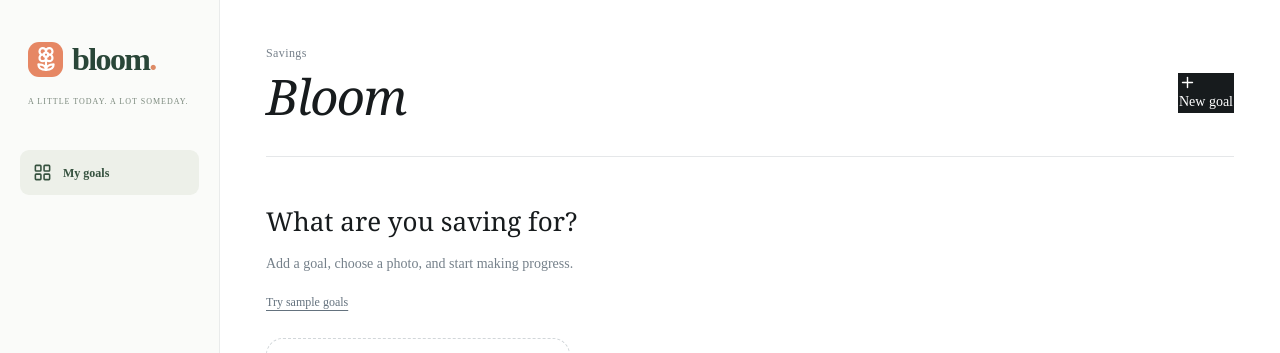
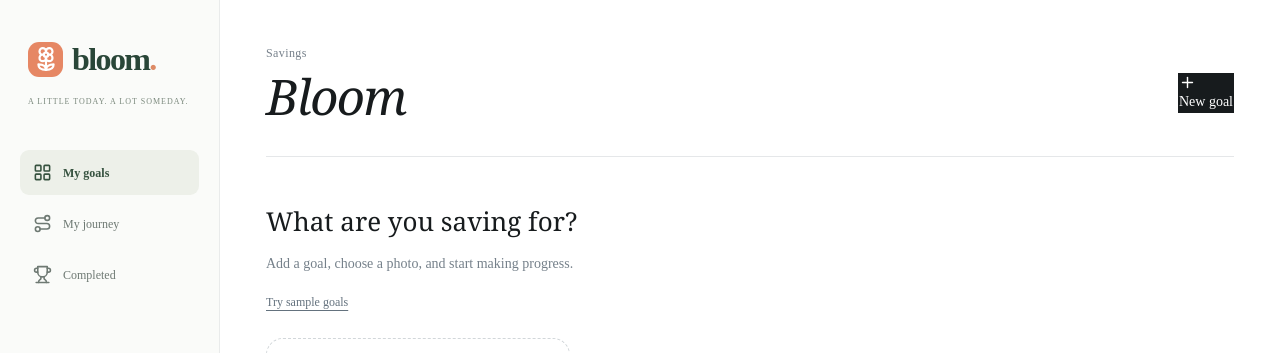
Before and after one commit to ManalAsad/Ante, a React (Vite) app in the folder frontend/: page / in a window 1280 px wide. Shown: the top 353 px of the page. Built offline with nearby package versions, Linux system fonts and the light colour scheme.

Commit message:
My journey tab

```diff
--- a/frontend/src/components/Sidebar.jsx
+++ b/frontend/src/components/Sidebar.jsx
@@ -1,6 +1,14 @@
-import { Flower2, LayoutGrid, Download, Upload } from 'lucide-react';
+import { Flower2, LayoutGrid, Route, Trophy, Download } from 'lucide-react';
 
-export default function Sidebar({ onHome, onExport, onImport }) {
+export default function Sidebar({ view, onHome, onJourney, onCompleted, onExport }) {
+  const link = (target, Icon, label, onClick) => {
+    const active = target === 'home' ? view !== 'journey' && view !== 'completed' : view === target;
+    return <button className={`nav-link ${active ? 'active' : ''}`}
+      aria-current={active ? 'page' : undefined} onClick={onClick}>
+      <Icon size={19} /><span>{label}</span>
+    </button>;
+  };
+
   return <aside className="sidebar">
     <button className="brand" onClick={onHome} aria-label="Bloom home">
       <span className="brand-mark"><Flower2 />
@@ -8,8 +16,11 @@
 
     <span className="sidebar-caption">A LITTLE TODAY. A LOT SOMEDAY.</span>
 
-    <nav aria-label="Main navigation"><button className="nav-link active" onClick={onHome}>
-      <LayoutGrid size={19} /><span>My goals</span></button></nav>
+    <nav aria-label="Main navigation">
+      {link('home', LayoutGrid, 'My goals', onHome)}
+      {link('journey', Route, 'My journey', onJourney)}
+      {link('completed', Trophy, 'Completed', onCompleted)}
+    </nav>
 
     <div className="sidebar-bottom">
       <button className="nav-link" onClick={onExport}>
```
